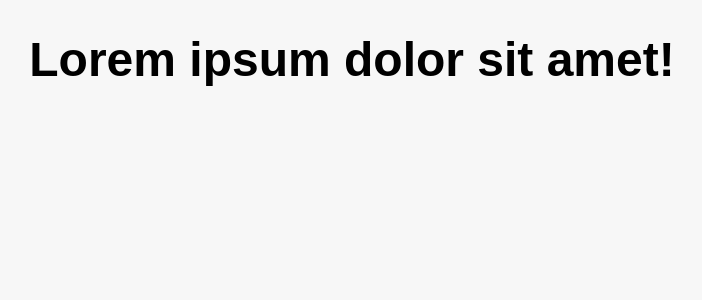
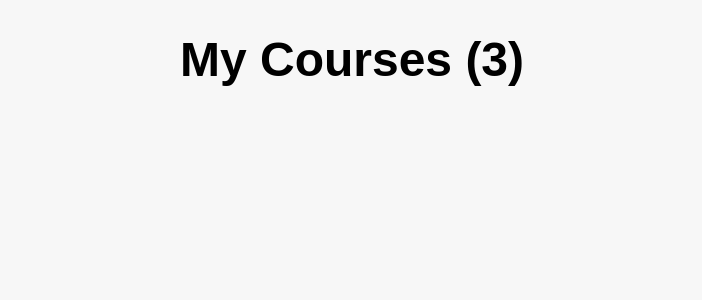
Before and after one commit to samadiSoheil/react-course, a React (Vite) app: page / in a window 1280 px wide. Shown: the top 300 px of the page, without its empty margins (288-990 px from the left). Built offline with nearby package versions, Linux system fonts and the light colour scheme.

Commit message:
Change Main Title

```diff
--- a/src/App.jsx
+++ b/src/App.jsx
@@ -37,7 +37,7 @@ const courses = [
 function App() {
   return (
     <div>
-      <h1>Lorem ipsum dolor sit amet!</h1>
+      <h1 className="">My Courses (3)</h1>
     </div>
   );
 }
```
